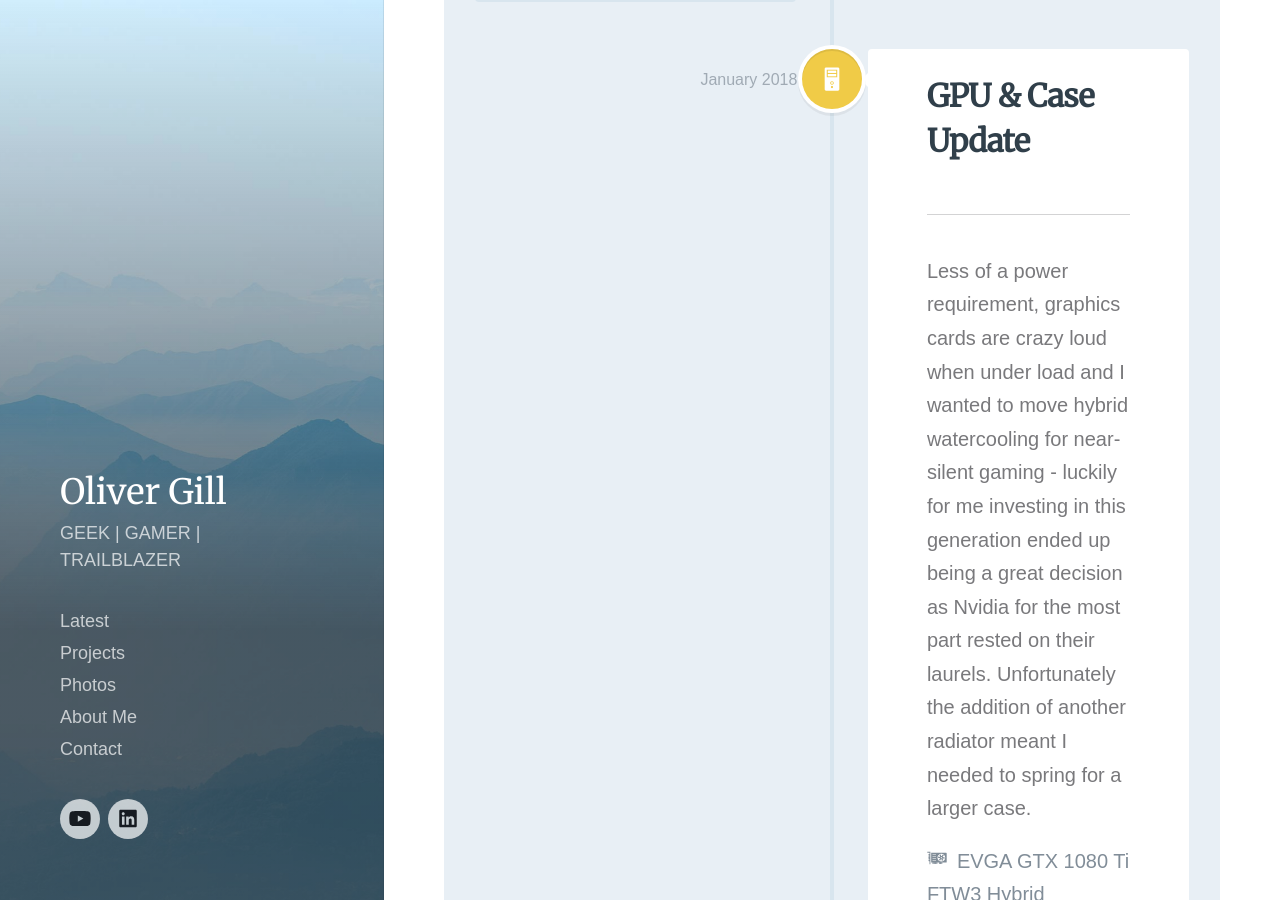
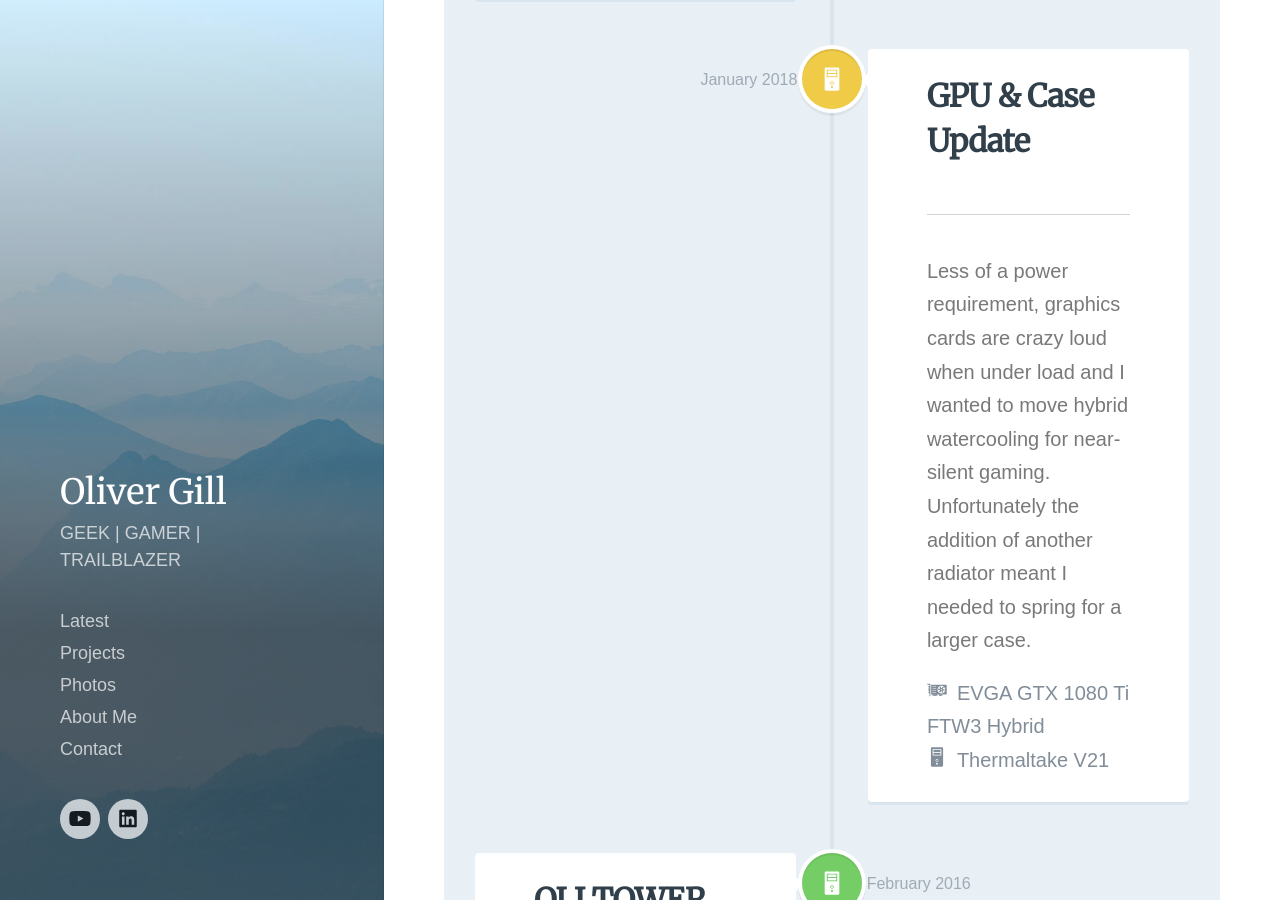
Before and after one commit to olivergillcom/olivergillblog.github.io, a Jekyll site: the page built from _pages/technology.md, in a window 1280 px wide and 900 px high, scrolled down 957 px. Built offline with Jekyll 4.4.1, drawn with Linux system fonts in a browser that asks for light colours; nearby versions of some CDN libraries; some web fonts are replaced.

Commit message:
change of text for last gen upgrade

```diff
--- a/_pages/technology.md
+++ b/_pages/technology.md
@@ -51,7 +51,7 @@ featured_image: /images/demo/demo-portrait.jpg
             <span class="cd-timeline__date">January 2018</span>
           </div>
           <hr>
-          <p class="color-contrast-medium">Less of a power requirement, graphics cards are crazy loud when under load and I wanted to move hybrid watercooling for near-silent gaming - luckily for me investing in this generation ended up being a great decision as Nvidia for the most part rested on their laurels. Unfortunately the addition of another radiator meant I needed to spring for a larger case.</p>
+          <p class="color-contrast-medium">Less of a power requirement, graphics cards are crazy loud when under load and I wanted to move hybrid watercooling for near-silent gaming. Unfortunately the addition of another radiator meant I needed to spring for a larger case.</p>
           <ul>
             <li class="gpu">EVGA GTX 1080 Ti FTW3 Hybrid</li>
             <li class="case">Thermaltake V21</li>
```
